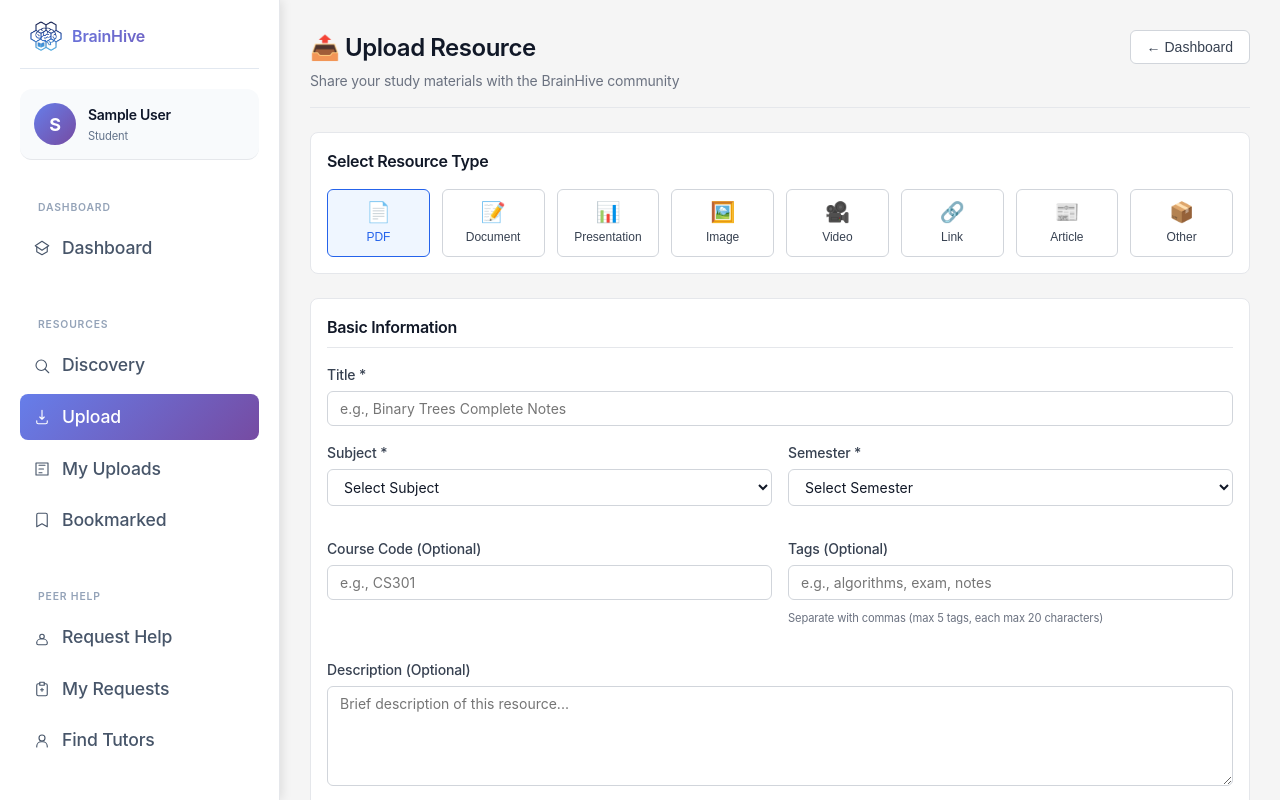
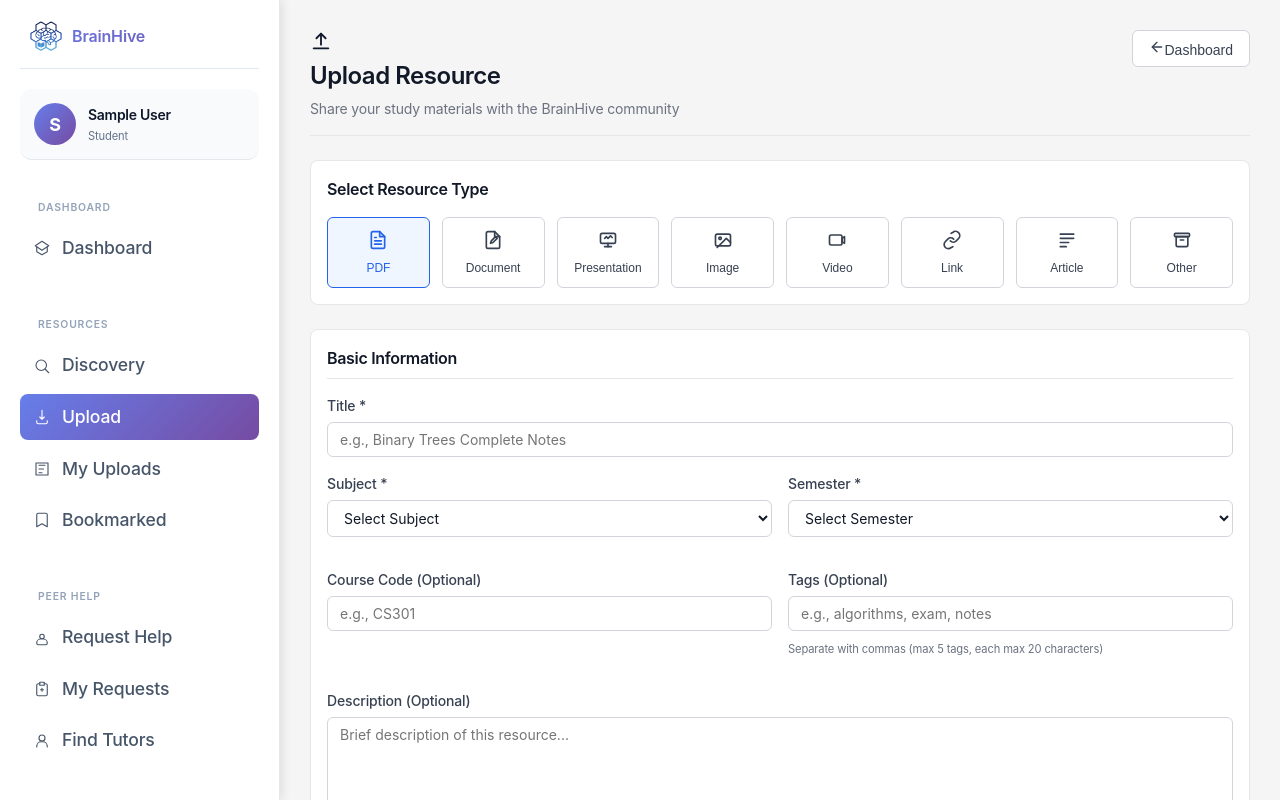
Before and after one commit to PKaveen01/BrainHive, a React (Create React App) app in the folder frontend/: page /upload in a window 1280 px wide. Shown: the top 800 px of the page. Built offline with nearby package versions, Linux system fonts and the light colour scheme; sample sign-in values are in the browser's storage.

Commit message:
Replace emoji-based elements with SVG icons in UploadResource JSX

```diff
--- a/frontend/src/pages/resources/UploadResource.jsx
+++ b/frontend/src/pages/resources/UploadResource.jsx
@@ -5,6 +5,131 @@ import authService from '../../services/auth.service';
 import StudentSidebar from '../../components/common/StudentSidebar';
 import TutorSidebar from '../peerhelp/TutorSidebar';
 import './UploadResource.css';
+
+function UrIcon({ name, className = '', size = 18, filled = false }) {
+    const props = {
+        width: size,
+        height: size,
+        viewBox: '0 0 24 24',
+        fill: filled ? 'currentColor' : 'none',
+        stroke: 'currentColor',
+        strokeWidth: '2',
+        strokeLinecap: 'round',
+        strokeLinejoin: 'round',
+        className
+    };
+
+    switch (name) {
+        case 'upload':
+            return (
+                <svg {...props}>
+                    <path d="M12 16V4" />
+                    <path d="M7 9l5-5 5 5" />
+                    <path d="M4 20h16" />
+                </svg>
+            );
+        case 'arrowLeft':
+            return (
+                <svg {...props}>
+                    <path d="M19 12H5" />
+                    <path d="M12 19l-7-7 7-7" />
+                </svg>
+            );
+        case 'fileText':
+            return (
+                <svg {...props}>
+                    <path d="M14 2H6a2 2 0 0 0-2 2v16a2 2 0 0 0 2 2h12a2 2 0 0 0 2-2V8z" />
+                    <path d="M14 2v6h6" />
+                    <path d="M16 13H8" />
+                    <path d="M16 17H8" />
+                    <path d="M10 9H8" />
+                </svg>
+            );
+        case 'fileEdit':
+            return (
+                <svg {...props}>
+                    <path d="M14 2H6a2 2 0 0 0-2 2v16a2 2 0 0 0 2 2h12a2 2 0 0 0 2-2V8z" />
+                    <path d="M14 2v6h6" />
+                    <path d="M10 13l5-5 2 2-5 5-3 1z" />
+                </svg>
+            );
+        case 'presentation':
+            return (
+                <svg {...props}>
+                    <rect x="3" y="4" width="18" height="12" rx="2" />
+                    <path d="M8 20h8" />
+                    <path d="M12 16v4" />
+                    <path d="M8 10l2-2 2 2 3-3 2 2" />
+                </svg>
+            );
+        case 'image':
+            return (
+                <svg {...props}>
+                    <rect x="3" y="5" width="18" height="14" rx="2" />
+                    <circle cx="8.5" cy="10" r="1.5" />
+                    <path d="M21 15l-5-5L5 21" />
+                </svg>
+            );
+        case 'video':
+            return (
+                <svg {...props}>
+                    <rect x="3" y="6" width="15" height="12" rx="2" />
+                    <path d="M18 10l3-2v8l-3-2z" />
+                </svg>
+            );
+        case 'link':
+            return (
+                <svg {...props}>
+                    <path d="M10 13a5 5 0 0 0 7.07 0l2.83-2.83a5 5 0 0 0-7.07-7.07L11 4" />
+                    <path d="M14 11a5 5 0 0 0-7.07 0L4.1 13.83a5 5 0 1 0 7.07 7.07L13 20" />
+                </svg>
+            );
+        case 'article':
+            return (
+                <svg {...props}>
+                    <path d="M4 5h16" />
+                    <path d="M4 10h16" />
+                    <path d="M4 15h10" />
+                    <path d="M4 20h7" />
+                </svg>
+            );
+        case 'archive':
+            return (
+                <svg {...props}>
+                    <rect x="3" y="4" width="18" height="4" rx="1" />
+                    <path d="M5 8h14v10a2 2 0 0 1-2 2H7a2 2 0 0 1-2-2z" />
+                    <path d="M10 12h4" />
+                </svg>
+            );
+        case 'check':
+            return (
+                <svg {...props}>
+                    <path d="M20 6L9 17l-5-5" />
+                </svg>
+            );
+        case 'x':
+            return (
+                <svg {...props}>
+                    <path d="M18 6L6 18" />
+                    <path d="M6 6l12 12" />
+                </svg>
+            );
+        case 'alertTriangle':
+            return (
+                <svg {...props}>
+                    <path d="M10.29 3.86L1.82 18a2 2 0 0 0 1.71 3h16.94a2 2 0 0 0 1.71-3L13.71 3.86a2 2 0 0 0-3.42 0z" />
+                    <path d="M12 9v4" />
+                    <path d="M12 17h.01" />
+                </svg>
+            );
+        default:
+            return (
+                <svg {...props}>
+                    <circle cx="12" cy="12" r="9" />
+                </svg>
+            );
+    }
+}
 
 const UploadResource = () => {
     const navigate = useNavigate();
@@ -183,7 +308,6 @@ const UploadResource = () => {
 
         errors.tags = validateField('tags', formData.tags);
 
-        // Remove null values
         Object.keys(errors).forEach(key => {
             if (errors[key] === null) delete errors[key];
         });
@@ -322,7 +446,7 @@ const UploadResource = () => {
                 reject(new Error('Upload timeout - please try again with a smaller file'));
             });
 
-            xhr.timeout = 300000; // 5 minutes
+            xhr.timeout = 300000;
             xhr.open('POST', `${API_URL}/api/resources/upload/file`);
             xhr.withCredentials = true;
 
@@ -349,7 +473,6 @@ const UploadResource = () => {
         e.preventDefault();
         setSubmitAttempted(true);
 
-        // Mark all fields as touched
         const allFields = ['title', 'subject', 'semester'];
         if (uploadType === 'link' || uploadType === 'video' || uploadType === 'article') {
             allFields.push('link');
@@ -363,7 +486,6 @@ const UploadResource = () => {
         setTouched(newTouched);
 
         if (!validateForm()) {
-            // Scroll to first error
             const firstError = document.querySelector('.ur-error-text');
             if (firstError) {
                 firstError.scrollIntoView({ behavior: 'smooth', block: 'center' });
@@ -387,7 +509,6 @@ const UploadResource = () => {
                 throw new Error('Unable to identify user. Please log in again.');
             }
 
-            // Simulate validation delay
             await new Promise(resolve => setTimeout(resolve, 500));
             setValidationStatus('valid');
 
@@ -494,12 +615,20 @@ const UploadResource = () => {
             {isTutor ? <TutorSidebar user={user} /> : <StudentSidebar user={user} />}
             <div className="main-content">
                 <div className="ur-page-header">
-                    <div>
-                        <h1>📤 Upload Resource</h1>
-                        <p className="ur-page-subtitle">Share your study materials with the BrainHive community</p>
+                    <div className="ur-page-header-left">
+                        <div className="ur-page-title-wrap">
+                            <div className="ur-page-title-icon">
+                                <UrIcon name="upload" size={22} />
+                            </div>
+                            <div>
+                                <h1>Upload Resource</h1>
+                                <p className="ur-page-subtitle">Share your study materials with the BrainHive community</p>
+                            </div>
+                        </div>
                     </div>
                     <button className="ur-btn-secondary" onClick={() => navigate('/dashboard/student')}>
-                        ← Dashboard
+                        <UrIcon name="arrowLeft" size={16} />
+                        <span>Dashboard</span>
                     </button>
                 </div>
 
@@ -508,14 +637,14 @@ const UploadResource = () => {
                     <h3 className="ur-section-title">Select Resource Type</h3>
                     <div className="ur-type-grid">
                         {[
-                            { type: 'pdf', icon: '📄', label: 'PDF' },
-                            { type: 'document', icon: '📝', label: 'Document' },
-                            { type: 'presentation', icon: '📊', label: 'Presentation' },
-                            { type: 'image', icon: '🖼️', label: 'Image' },
-                            { type: 'video', icon: '🎥', label: 'Video' },
-                            { type: 'link', icon: '🔗', label: 'Link' },
-                            { type: 'article', icon: '📰', label: 'Article' },
-                            { type: 'other', icon: '📦', label: 'Other' }
+                            { type: 'pdf', icon: 'fileText', label: 'PDF' },
+                            { type: 'document', icon: 'fileEdit', label: 'Document' },
+                            { type: 'presentation', icon: 'presentation', label: 'Presentation' },
+                            { type: 'image', icon: 'image', label: 'Image' },
+                            { type: 'video', icon: 'video', label: 'Video' },
+                            { type: 'link', icon: 'link', label: 'Link' },
+                            { type: 'article', icon: 'article', label: 'Article' },
+                            { type: 'other', icon: 'archive', label: 'Other' }
                         ].map((item) => (
                             <button
                                 key={item.type}
@@ -523,7 +652,9 @@ const UploadResource = () => {
                                 onClick={() => handleTypeChange(item.type)}
                                 className={`ur-type-btn ${uploadType === item.type ? 'ur-active' : ''}`}
                             >
-                                <span className="ur-type-icon">{item.icon}</span>
+                                <span className="ur-type-icon">
+                                    <UrIcon name={item.icon} size={20} />
+                                </span>
                                 <span className="ur-type-label">{item.label}</span>
                             </button>
                         ))}
@@ -659,7 +790,9 @@ const UploadResource = () => {
                                     style={{ display: 'none' }}
                                 />
                                 <div className="ur-dropzone-content">
-                                    <span className="ur-upload-icon">📤</span>
+                                    <span className="ur-upload-icon">
+                                        <UrIcon name="upload" size={34} />
+                                    </span>
                                     <p className="ur-dropzone-text">Click to browse or drag and drop</p>
                                     <p className="ur-dropzone-hint">
                                         {uploadType === 'pdf' && 'PDF files only (Max 50MB)'}
@@ -669,7 +802,8 @@ const UploadResource = () => {
                                     </p>
                                     {formData.fileName && (
                                         <div className="ur-selected-file">
-                                            <span>✓</span> {formData.fileName} ({formData.fileSize} MB)
+                                            <span className="ur-selected-file-icon"><UrIcon name="check" size={14} /></span>
+                                            <span>{formData.fileName} ({formData.fileSize} MB)</span>
                                         </div>
                                     )}
                                 </div>
@@ -759,13 +893,13 @@ const UploadResource = () => {
                                 )}
                                 {validationStatus === 'valid' && (
                                     <>
-                                        <span className="ur-status-icon">✓</span>
+                                        <span className="ur-status-icon"><UrIcon name="check" size={16} /></span>
                                         <span>Resource validated! Ready for upload.</span>
                                     </>
                                 )}
                                 {validationStatus === 'failed' && (
                                     <>
-                                        <span className="ur-status-icon">✗</span>
+                                        <span className="ur-status-icon"><UrIcon name="x" size={16} /></span>
                                         <span>Validation failed. Please check your resource and try again.</span>
                                     </>
                                 )}
```
